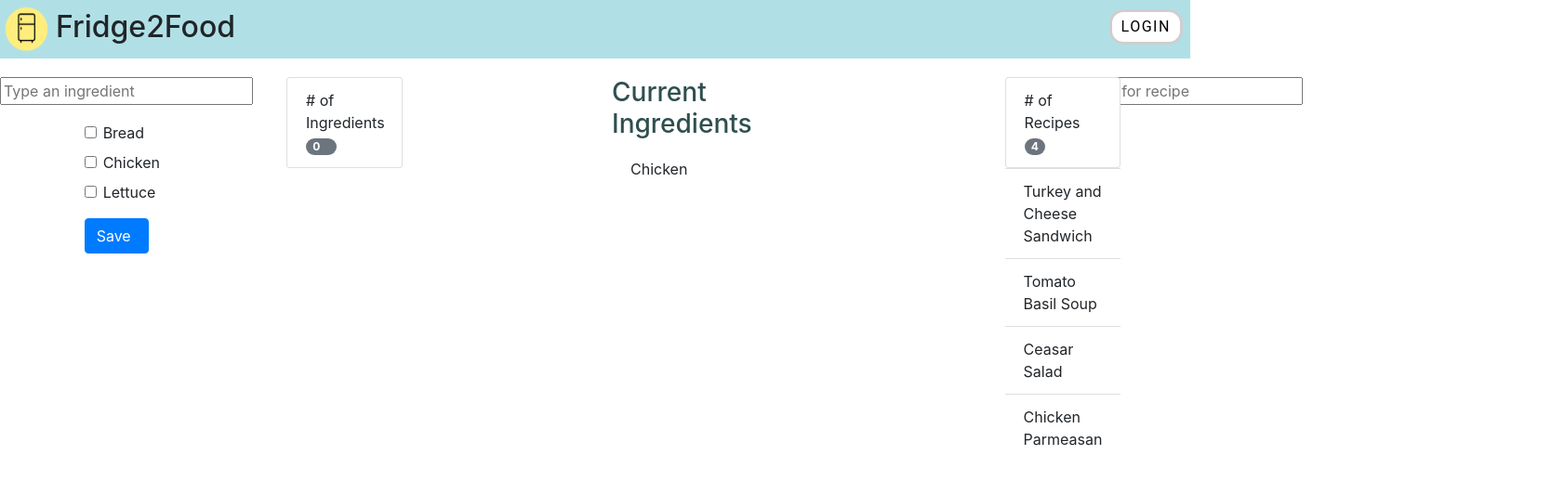
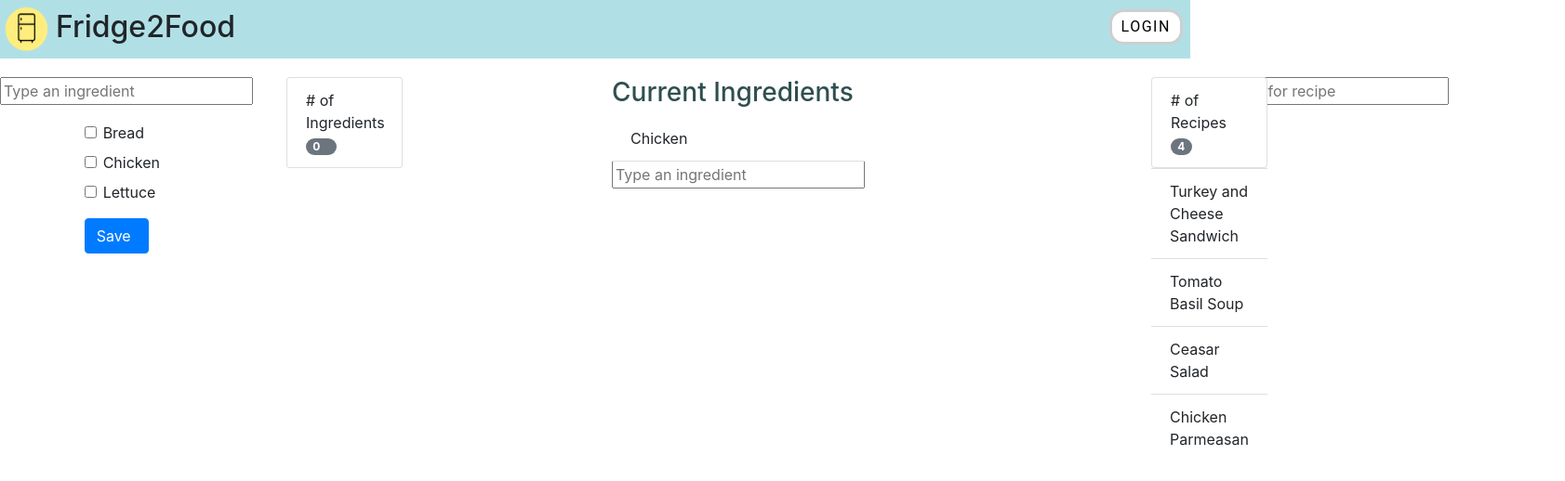
Before and after one commit to schroe91/Fridge2Food, a React (Create React App) app in the folder frontend/: page / in a window 1280 px wide. Shown: the top 518 px of the page at 93% size, 1683 px wide, since content can reach past the window. Built offline with nearby package versions, Linux system fonts and the light colour scheme.

Commit message:
Input form for ingredients clears after each input

```diff
--- a/frontend/src/components/IngredientList.js
+++ b/frontend/src/components/IngredientList.js
@@ -1,14 +1,51 @@
 import React from "react"
 import ListGroup from "react-bootstrap/ListGroup"
 
-class IngredientList extends React.Component{
-    render(){
-        return(
-            <ListGroup variant="flush">
-                <ListGroup.Item>Chicken</ListGroup.Item>
-            </ListGroup>
-        )
-    }
+class IngredientList extends React.Component {
+	constructor(props) {
+		super(props);
+		this.state = {
+			list: [],
+		}
+
+		this.handleChange = this.handleChange.bind(this);
+		this.handleSubmit = this.handleSubmit.bind(this);
+	}
+
+	handleChange(ev) {
+		this.setState({value: ev.target.value});
+	}
+
+	handleSubmit(ev) {
+		ev.preventDefault();
+
+		//Reset form
+		this.setState({
+			value: ""
+		});
+	}
+
+	render() {
+		return (
+			<div>
+				<ListGroup variant="flush">
+					<ListGroup.Item>Chicken</ListGroup.Item>
+				</ListGroup>
+				<form id="ingredient-form" onSubmit={this.handleSubmit}>
+						<input
+							type="text"
+							name="ingredientInput"
+							placeholder="Type an ingredient"
+							value={this.state.value}
+							onChange={this.handleChange}
+						/>
+				</form>
+				<ul>
+
+				</ul>
+			</div>
+		)
+	}
 }
 
 export default IngredientList
```
Also changed, not shown: frontend/src/IngredientsList.js (deleted, +0 -40 lines).
